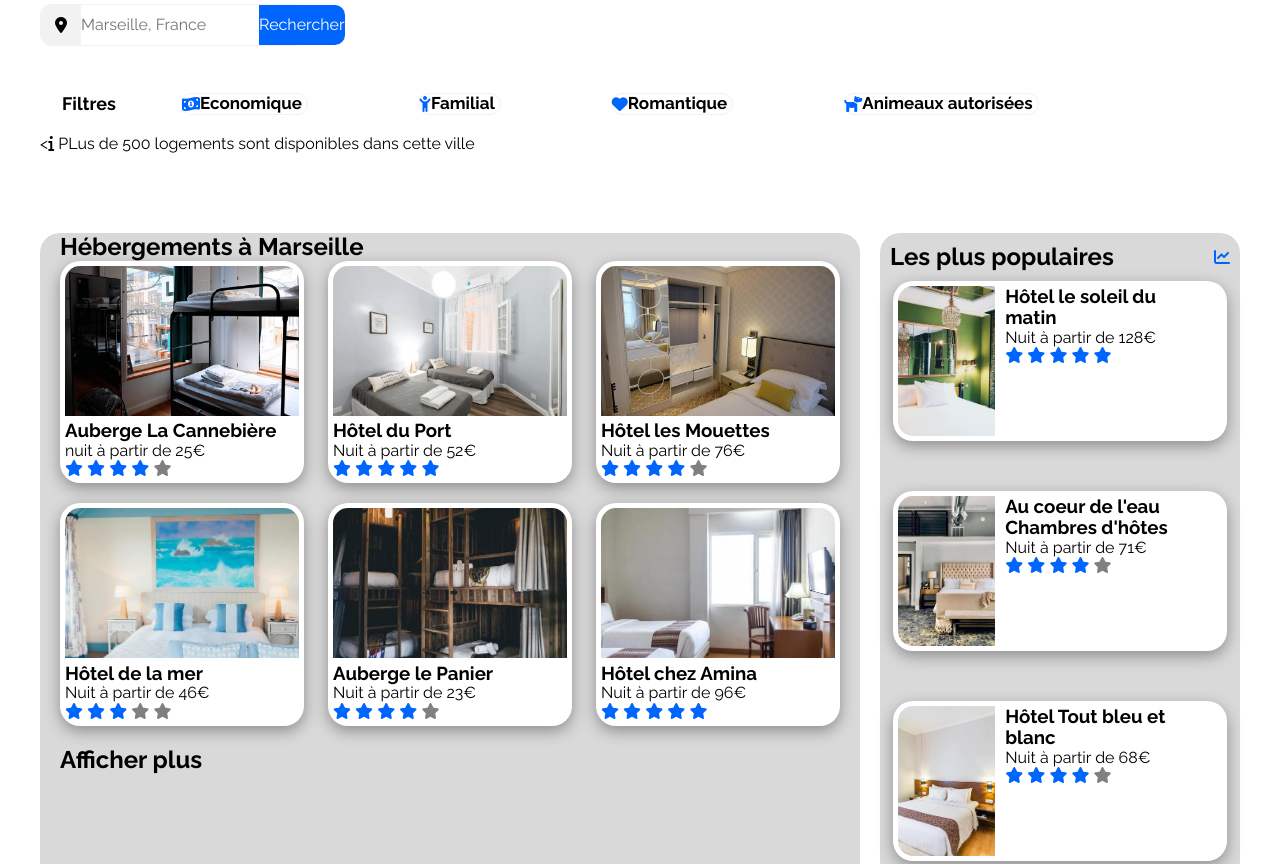
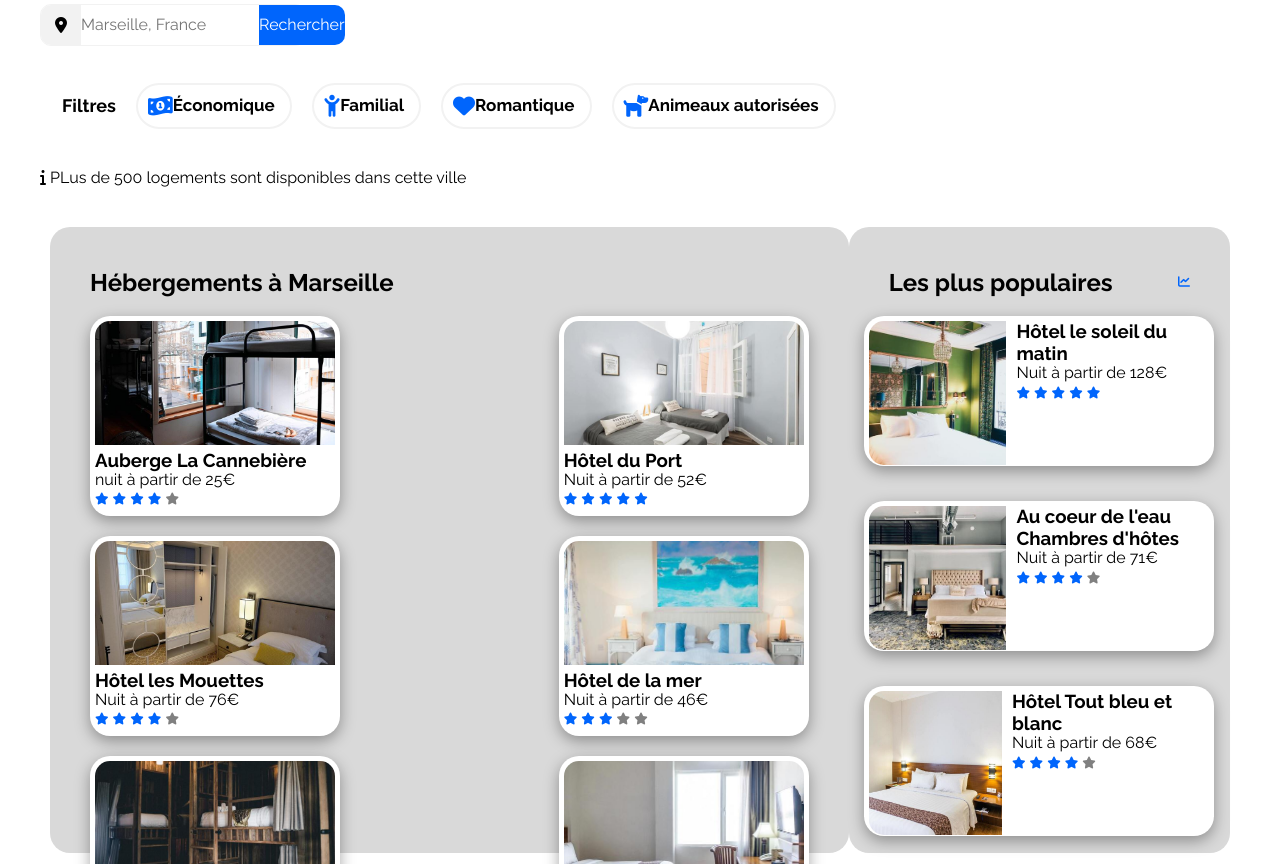
Before and after one commit to AlexisNoukan/projet-3-Openclassrooms, a plain HTML site: page index.html in a window 1280 px wide. Shown: the part 200-1064 px from the top of the page. Drawn offline with Linux system fonts and the light colour scheme.

Commit message:
fit: css

```diff
--- a/assets/css/main.css
+++ b/assets/css/main.css
@@ -33,7 +33,7 @@ header a img {
 }
 
 main {
-  padding: 0 40px;
+  padding: 0 40px 61px 40px;
 }
 #home {
   padding-top: 44px;
@@ -101,13 +101,14 @@ main {
 }
 .filter {
   display: flex;
-  border: 1px solid #f2f2f2;
+  border: 2px solid #f2f2f2;
   border-radius: 50px;
   align-items: center;
-  margin: 10px 45px;
+  padding: 10px 10px;
 }
 .icon {
   color: #0065fc;
+  font-size: 22px;
 }
 .filter span {
   margin-right: 5px;
@@ -125,32 +126,41 @@ main {
   border-radius: 50px;
 }
 .itext {
-  padding-top: 10px;
+  margin-top: 40px;
+}
+.main-content {
+  margin: 0 10px;
 }
 .hebergements {
   display: flex;
   justify-content: space-between;
-  padding-top: 80px;
+  padding-top: 39px;
+  height: 626px;
 }
 
 .hebergement-container {
-  width: 65%;
+  width: 880px;
   background-color: #d9d9d9;
   border-radius: 20px;
-  padding: 0 20px;
+}
+.hebergement-container h2 {
+  padding: 42px 40px 20px 40px;
 }
 .hebergements .cards {
   display: flex;
   justify-content: space-between;
   flex-wrap: wrap;
+  padding: 0 40px;
+  gap: 20px;
 }
 .hebergements .card {
-  width: 30%;
+  width: 27%;
   background-color: white;
   box-shadow: rgba(0, 0, 0, 0.35) 0px 5px 15px;
-  margin-bottom: 20px;
   border-radius: 20px;
   padding: 5px;
+  width: 240px;
+  height: 190px;
 }
 .card {
   text-decoration: none;
@@ -158,7 +168,7 @@ main {
 }
 .hebergements .card img {
   width: 100%;
-  height: 150px;
+  height: 124px;
   border-radius: 15px 15px 0 0;
   object-fit: cover;
 }
@@ -166,32 +176,37 @@ main {
 .afficher-plus {
   text-decoration: none;
   color: #000000;
+  padding: 44px 0 46px 0;
+  font-size: 18px;
+  font-weight: 700;
 }
 .les-plus-populaires-container {
   display: flex;
   flex-direction: column;
-  gap: 30px;
+  gap: 15px;
+  height: 626px;
 }
 .les-plus-populaires {
   background-color: #d9d9d9;
-  width: 30%;
+  width: 420px;
   border-radius: 20px;
 }
 .les-plus-populaires .titre {
   display: flex;
   justify-content: space-between;
   align-items: center;
-  padding: 10px;
+  padding: 42px 40px 20px 40px;
 }
 .les-plus-populaires .card {
   display: flex;
-  width: 90%;
+  width: 340px;
+  height: 140px;
   margin: 0 auto 20px auto;
   border-radius: 20px;
 }
 .les-plus-populaires .card img {
-  width: 30%;
-  height: 150px;
+  width: 137px;
+  height: 144px;
   border-radius: 15px 0 0 15px;
 }
 .les-plus-populaires .card .card-content {
@@ -201,17 +216,22 @@ main {
 
 .star-blue {
   color: #0065fc;
+  font-size: 12px;
 }
 .star-grey {
   color: grey;
+  font-size: 12px;
 }
 
 .activite {
-  padding-top: 40px;
+  padding-top: 50px;
+}
+.activite .titre {
+  padding-bottom: 20px;
 }
 .activite-containers {
   display: flex;
-  width: 100%;
+  gap: 43px;
 }
 
 .activite-containers .card {
@@ -224,7 +244,6 @@ main {
   border-radius: 15px 15px 0 0;
   border: 1px;
   border-radius: 20px;
-  margin: 20px;
   box-shadow: rgba(0, 0, 0, 0.35) 0px 5px 15px;
 }
 .big h3 {
@@ -232,22 +251,21 @@ main {
 }
 .big-pic {
   width: 100%;
-  height: 380px;
+  height: 389px;
   border-radius: 15px 15px 0 0;
   object-fit: cover;
 }
 
-.footer-menu {
-  padding: 20px 40px;
-}
 footer {
   display: flex;
-  gap: 15%;
   background-color: #f2f2f2;
+  width: 100%;
+}
+.footer-menu {
+  padding: 45px 53px;
 }
 ul {
   list-style: none;
-  padding-left: 0%;
 }
 footer a {
   text-decoration: none;
--- a/index.html
+++ b/index.html
@@ -55,7 +55,7 @@
         <div class="filter">
           <a href="#">
             <i class="fa-solid fa-money-bill-1-wave icon"> </i>
-            <span> Economique </span>
+            <span> Économique </span>
           </a>
         </div>
         <div class="filter">
@@ -77,13 +77,14 @@
         </div>
       </div>
       <p class="itext">
-        <<i class="fa-solid fa-info"></i> PLus de 500 logements sont disponibles
+        <i class="fa-solid fa-info"></i> PLus de 500 logements sont disponibles
         dans cette ville
       </p>
     </section>
     <!--filter-->
 
     <!--les hébergements-->
+    <div class="main-content">
       <section id="hebergements" class="hebergements">
         <div class="hebergement-container">
           <h2>Hébergements à Marseille</h2>
@@ -251,6 +252,7 @@
         </div>
       </section>
       <!--les plus populaires-->
+    </div>
 
     <!--les activitées-->
     <section id="activite" class="activite">
```
Lines whose indentation alone changed are shown as unchanged.
